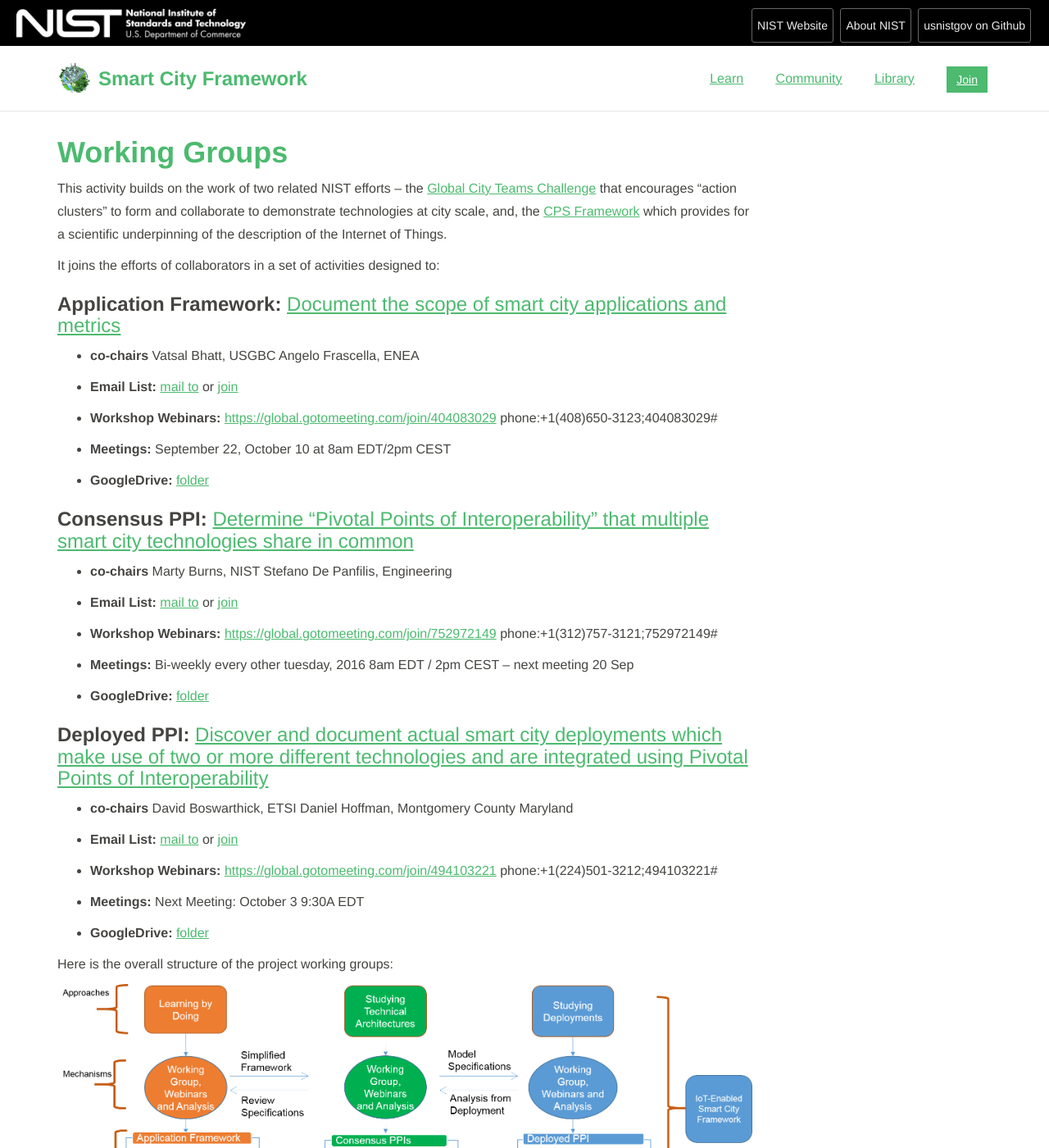
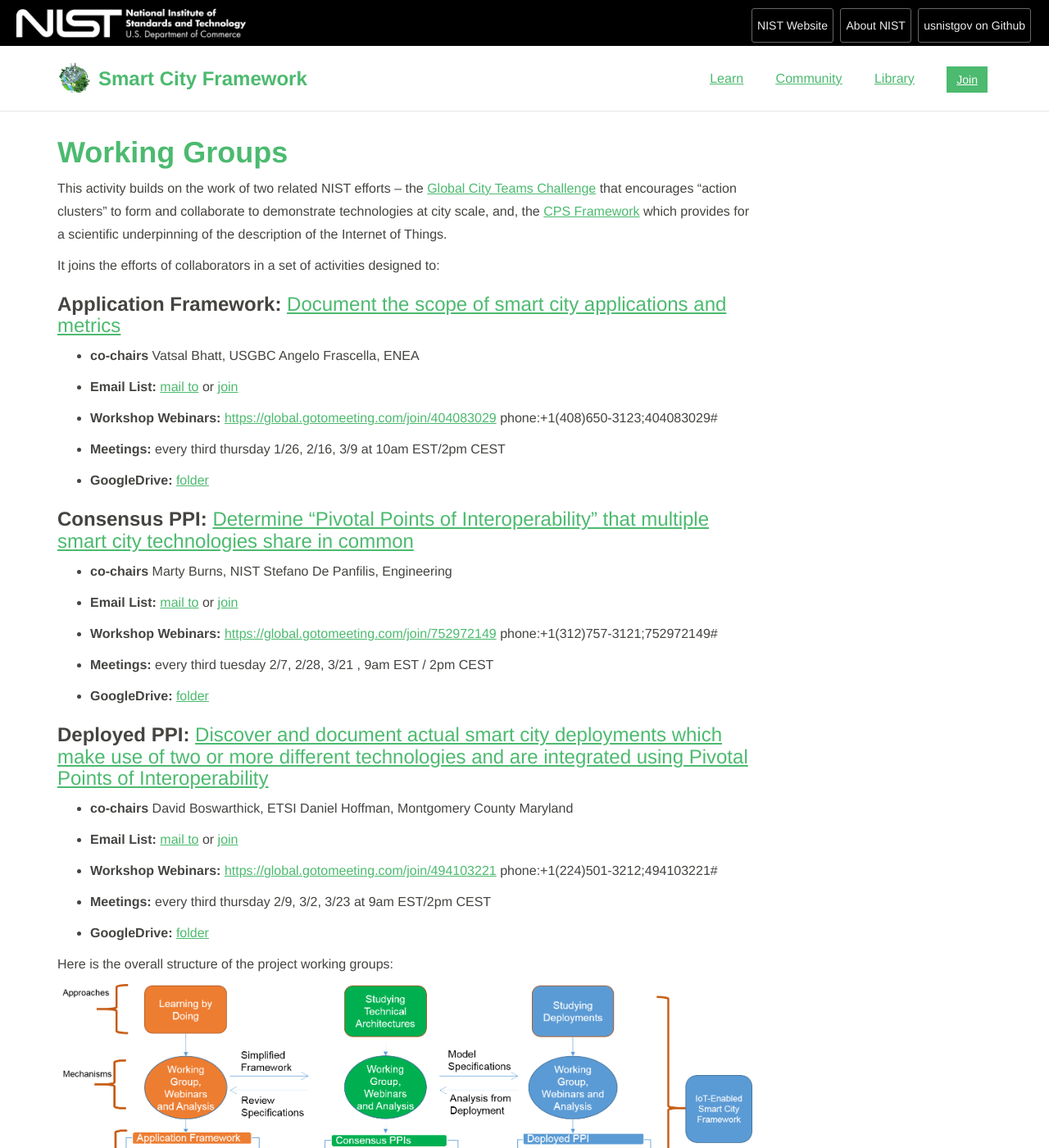
Before and after one commit to usnistgov/smartcitiesarchitecture, a Jekyll site: the page built from community/index.md, in a window 1280 px wide and 1400 px high. Shown: the whole window at 82% size. Built offline with Jekyll 4.4.1, drawn with Linux system fonts in a browser that asks for light colours.

Commit message:
add meeting schedules for 2017

```diff
--- a/community/index.md
+++ b/community/index.md
@@ -20,7 +20,7 @@
 
   *  **Workshop Webinars:** [https://global.gotomeeting.com/join/404083029](https://global.gotomeeting.com/join/404083029) phone:+1(408)650-3123;404083029#
 
-  *  **Meetings:** September 22, October 10 at 8am EDT/2pm CEST
+  *  **Meetings:** every third thursday 1/26, 2/16, 3/9  at 10am EST/2pm CEST
 
   *  **GoogleDrive:** [folder](https://drive.google.com/open?id=0B8X_t7SvioZdbzdFOFdWcFg4VWM)
 
@@ -36,7 +36,7 @@
 
   *	**Workshop Webinars:** [https://global.gotomeeting.com/join/752972149](https://global.gotomeeting.com/join/752972149) phone:+1(312)757-3121;752972149#
 
-  *	**Meetings:**  Bi-weekly every other tuesday, 2016 8am EDT / 2pm CEST -- next meeting 20 Sep
+  *	**Meetings:**  every third tuesday 2/7, 2/28, 3/21 , 9am EST / 2pm CEST
 
   *  **GoogleDrive:** [folder](https://drive.google.com/open?id=0B8X_t7SvioZdM2VEOUdUMDV2Rnc)
 
@@ -50,7 +50,7 @@
 
   *	**Workshop Webinars:** [https://global.gotomeeting.com/join/494103221](https://global.gotomeeting.com/join/494103221) phone:+1(224)501-3212;494103221#
 
-  *	**Meetings:** Next Meeting: October 3 9:30A EDT
+  *  **Meetings:** every third thursday 2/9, 3/2, 3/23  at 9am EST/2pm CEST
 
   *  **GoogleDrive:** [folder](https://drive.google.com/open?id=0B8X_t7SvioZdd2V0aDJhRFRmZ00)
 
```
